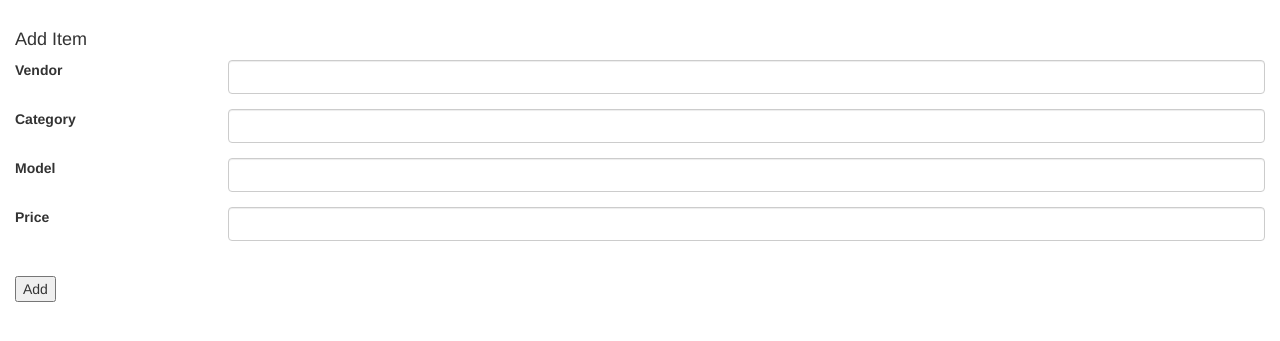
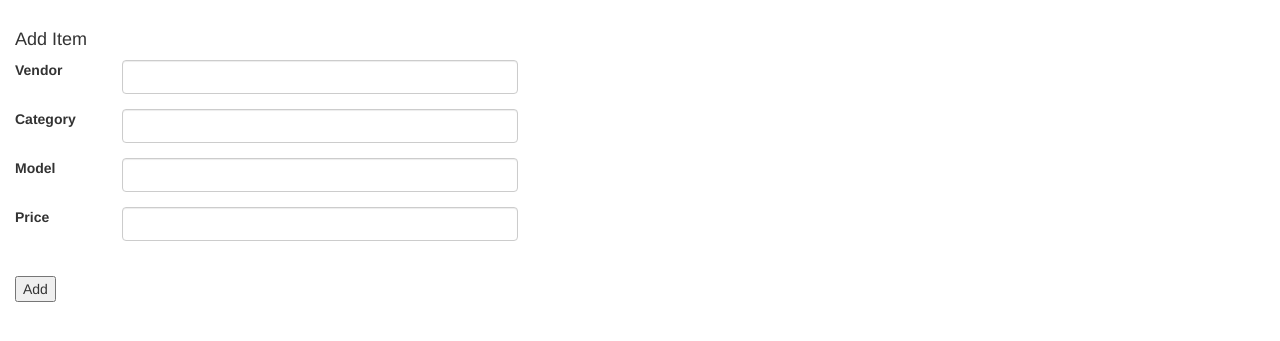
Before and after one commit to Nareshcbit/emarket, a Flask app: page /items_add in a window 1280 px wide. Shown: the part 52-393 px from the top of the page. Run offline with Flask 2, Linux system fonts and the light colour scheme; some libraries are stand-ins or nearby versions.

Commit message:
Input Form

```diff
--- a/app/templates/items_add.html
+++ b/app/templates/items_add.html
@@ -13,22 +13,22 @@
     </div>
 
  	<div class="form-group row">
-		{{ form.Vendor.label(class="col-sm-2") }}
-		<div class="col-sm-10"> {{ form.Vendor(class="form-control") }} </div>
+		{{ form.Vendor.label(class="col-sm-1") }}
+		<div class="col-sm-4"> {{ form.Vendor(class="form-control") }} </div>
     </div>
 
  	<div class="form-group">
-		{{ form.Category.label(class="col-sm-2") }}
-		<div class="col-sm-10"> {{ form.Category(class="form-control") }} </div>
+		{{ form.Category.label(class="col-sm-1") }}
+		<div class="col-sm-4"> {{ form.Category(class="form-control") }} </div>
 	</div>
  	<div class="form-group">
-		{{ form.Model.label(class="col-sm-2") }}
-		<div class="col-sm-10"> {{ form.Model(class="form-control") }} </div>
+		{{ form.Model.label(class="col-sm-1") }}
+		<div class="col-sm-4"> {{ form.Model(class="form-control") }} </div>
 	</div>
 
 	<div class="form-group">
-		{{ form.Price.label(class="col-sm-2") }}
-		<div class="col-sm-10"> {{ form.Price(class="form-control") }} </div>
+		{{ form.Price.label(class="col-sm-1") }}
+		<div class="col-sm-4"> {{ form.Price(class="form-control") }} </div>
 	</div>
 
  	<br/>
```
